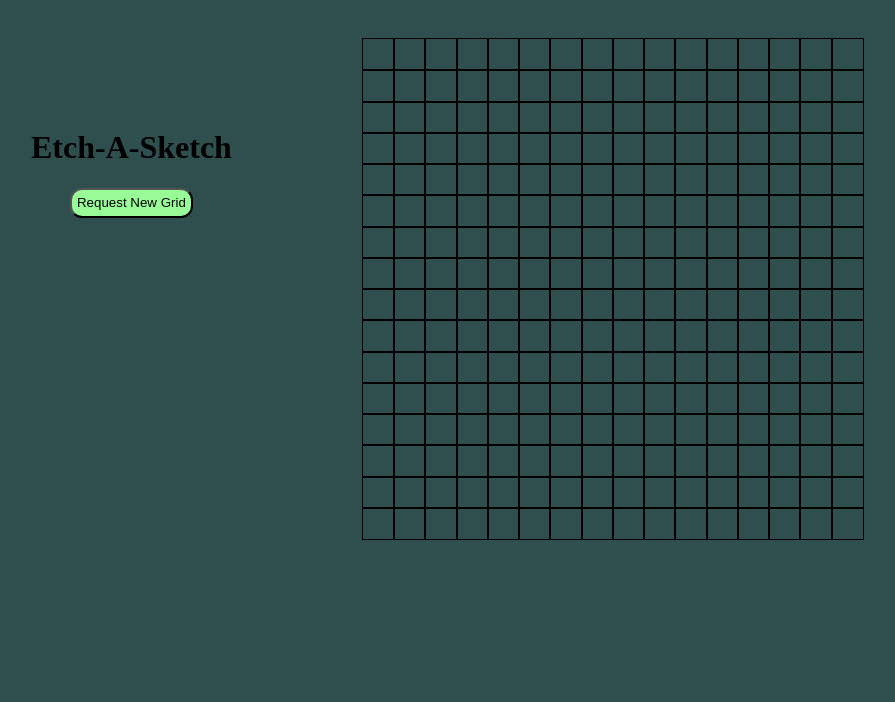
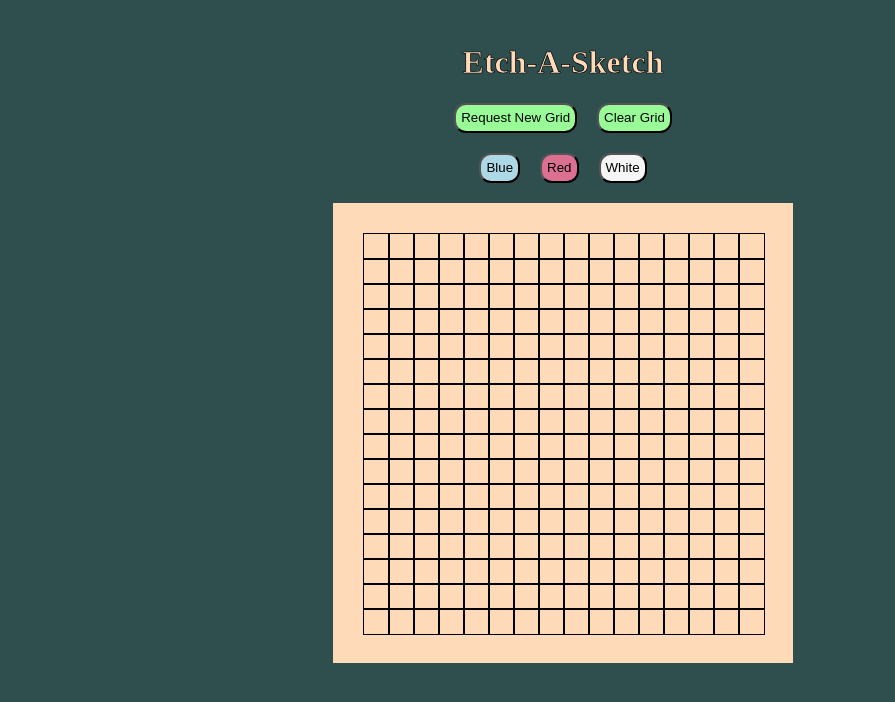
Before and after one commit to ayechanst/etch-a-sketch, a plain HTML site: page index.html in a window 1280 px wide. Shown: the whole page, without its empty margins (77-972 px from the left). Drawn offline with Linux system fonts and the light colour scheme.

Commit message:
minimum viable product

```diff
--- a/etchASketch.js
+++ b/etchASketch.js
@@ -2,6 +2,10 @@
 
 const divContainer = document.getElementById('container');
 const button = document.getElementById('btn');
+const delGrid = document.getElementById('clear')
+const blueBtn = document.querySelector('.blue');
+const redBtn = document.querySelector('.red');
+const whiteBtn = document.querySelector('.white');
 
 //helper functions
 
@@ -31,10 +35,10 @@ makeGrid(16);
 
 //end helper functions
 
-
-button.addEventListener('click', function() {
+let currentGridLength = 16;
+button.addEventListener('click', function() {                                       //request new grid function
     let gridLength = prompt('How many squares long should the square grid be?');
-    console.log('hello?');
+    currentGridLength = gridLength;
     if (gridLength > 100) {
         return makeGrid(100);
     }
@@ -43,13 +47,36 @@ button.addEventListener('click', function() {
     }
 })
 
+delGrid.addEventListener('click', () => {                                      //clears grid
+    deleteGrid();
+    makeGrid(currentGridLength);
+})
+
+
+let paintBrushColor = 'lightBlue';                                   //color changing logic
+blueBtn.addEventListener('click', () => {
+    console.log('click');
+    paintBrushColor = 'lightBlue';
+})
+
+redBtn.addEventListener('click', () => {
+    console.log('click');
+    paintBrushColor = 'paleVioletRed';
+})
+
+whiteBtn.addEventListener('click', () => {
+    console.log('click');
+    paintBrushColor = 'whiteSmoke';
+})
+
 function addListenerToTiles(tiles) {
     tiles.forEach((tile) => {
-        tile.addEventListener("mouseover", function(e) {
-            tile.style.background = 'blue';
-            console.log(e);
+        tile.addEventListener("mouseover", function() {
+            tile.style.background = `${paintBrushColor}`;
         })
     })
 }
 
+
+
 //``
--- a/index.html
+++ b/index.html
@@ -12,7 +12,17 @@
 
     <header>
         <h1>Etch-A-Sketch</h1>
-        <button id="btn">Request New Grid</button>
+        <div class="buttons">
+            <div class="grid-controls">
+                <button id="btn" class="new btn">Request New Grid</button>
+                <button id="clear">Clear Grid</button>
+            </div>
+            <div class="colors">
+                <button class="blue">Blue</button>
+                <button class="red">Red</button>
+                <button class="white">White</button>
+            </div>
+        </div>
     </header>
 
     <div class="container-parent">
--- a/style.css
+++ b/style.css
@@ -1,6 +1,8 @@
 body {
     background-color: darkslategrey;
     display: flex;
+    flex-direction: column;
+    align-items: center;
 }
 
 header {
@@ -10,9 +12,47 @@ header {
 }
 
 h1 {
-    padding-right: 100px;
-    padding-left: 100px;
-    padding-top: 100px;
+    padding-top: 15px;
+    color: peachpuff;
+    -webkit-text-stroke: 0.7px black;
+}
+
+.buttons {
+    align-items: center;
+    display: flex;
+    flex-direction: column;
+}
+
+#container {
+    background-color: peachpuff;
+    padding: 30px;
+    display: grid;
+    grid-template-columns: repeat(16, 1fr);
+    max-width: 400px;
+    max-height: 400px;
+    min-width: 400px;
+    min-height: 400px;
+}
+
+.grid-controls {
+    display: flex;
+    padding-bottom: 20px;
+    gap: 20px;
+}
+
+.colors {
+    display: flex;
+    padding-bottom: 20px;
+    gap: 20px;
+}
+
+
+.tile {
+    border: 1px solid;
+    width: 100%;
+    height: 100%;
+    padding: auto;
+    display: flex;
 }
 
 button {
@@ -25,28 +65,14 @@ button {
     background-color: palegreen;
 }
 
-.container-parent {
-    display: flex;
-    max-width: 500px;
-    max-height: 500px;
-    flex-flow: row;
+.blue {
+    background-color: lightblue;
 }
 
-#container {
-    padding: 30px;
-    display: grid;
-    grid-template-columns: repeat(16, 1fr);
-    max-width: 500px;
-    max-height: 500px;
-    min-width: 500px;
-    min-height: 500px;
+.red {
+    background-color: palevioletred;
 }
 
-.tile {
-    border: 1px solid;
-    width: 100%;
-    height: 100%;
-    padding: auto;
-    display: flex;
-
+.white {
+    background-color: whitesmoke;
 }
```
